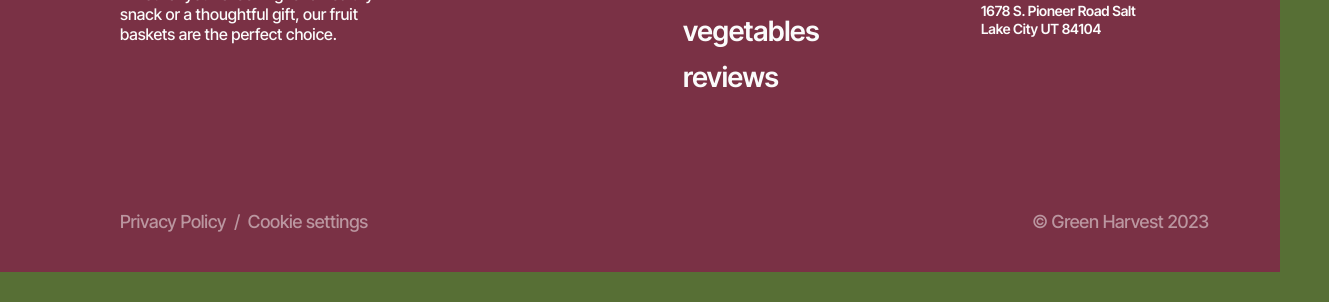
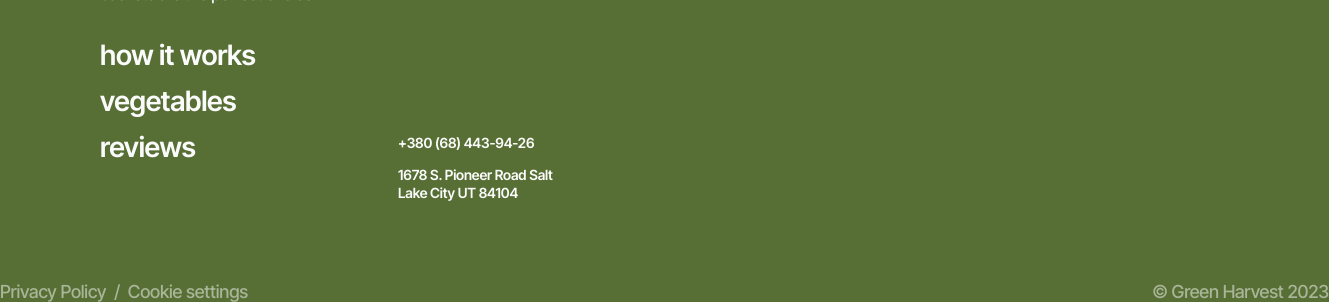
Before and after one commit to mafSida/green-harvest-team-project, a website built with Vite: page src/index.html in a window 1280 px wide. Shown: the part 5000-5302 px from the top of the page, 1329 px wide, since content can reach past the window. Before the commit the page ends 5272 px from the top, so only its background shows below. Built offline with nearby package versions, Linux system fonts and the light colour scheme; files whose address does not match are found by name.

Commit message:
Update footer.html

```diff
--- a/src/partials/footer.html
+++ b/src/partials/footer.html
@@ -1,8 +1,7 @@
 <!--footer project-->
-<section class="footer-box">
-  <footer class="footer container">
-    <div class="footer-container">
-      <div class="footer-logo">
+<footer class="footer">
+    <div class="container">
+
         <a class="logo-link" href="/src/index.html">
           <svg class="logo-icon" width="16" height="16">
             <use href="../src/img/sprite.svg#logo-icon"></use>
@@ -15,7 +14,7 @@
           Whether you're looking for a healthy snack or a thoughtful gift, our
           fruit baskets are the perfect choice.
         </p>
-      </div>
+
       <div class="f-nav-box">
         <nav class="footer-nav">
           <ul class="footer-nav-list">
```
